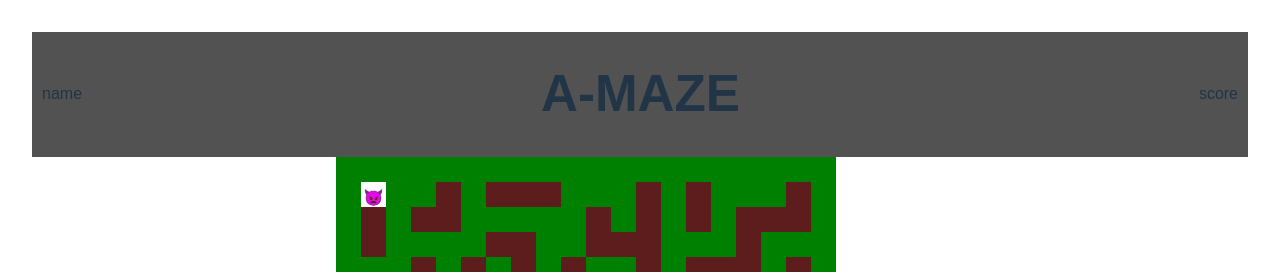
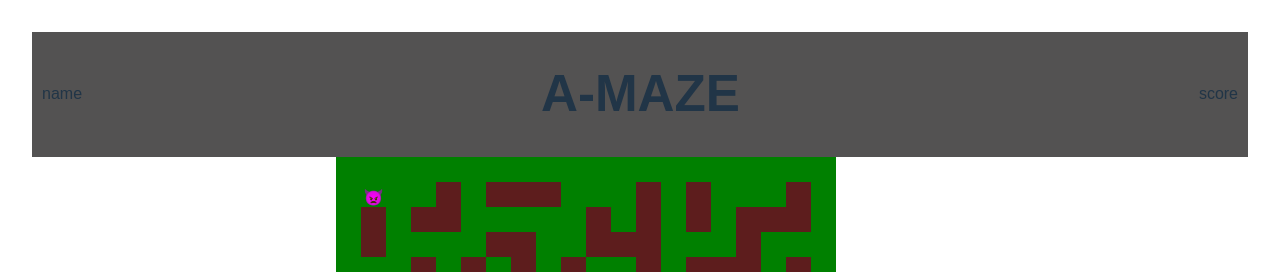
Before and after one commit to fac27/a-maze, a React (Vite) app: page / in a window 1280 px wide. Shown: the top 272 px of the page. Built offline with nearby package versions, Linux system fonts and the light colour scheme; a web font is replaced by a local one.

Commit message:
style: background colour for player

```diff
--- a/src/App.css
+++ b/src/App.css
@@ -66,5 +66,4 @@
 
 .player {
     line-height: 0px;
-    background-color: transparent;
 }
--- a/src/components/Player.jsx
+++ b/src/components/Player.jsx
@@ -5,7 +5,7 @@ const Player = () =>{
     const [user] = useContext(UserContext)
     console.log(user.emoji)
     return (
-        <div className='cell player'>
+        <div className='cell player path'>
             <p>{user.emoji}</p>
         </div>
     )
```
